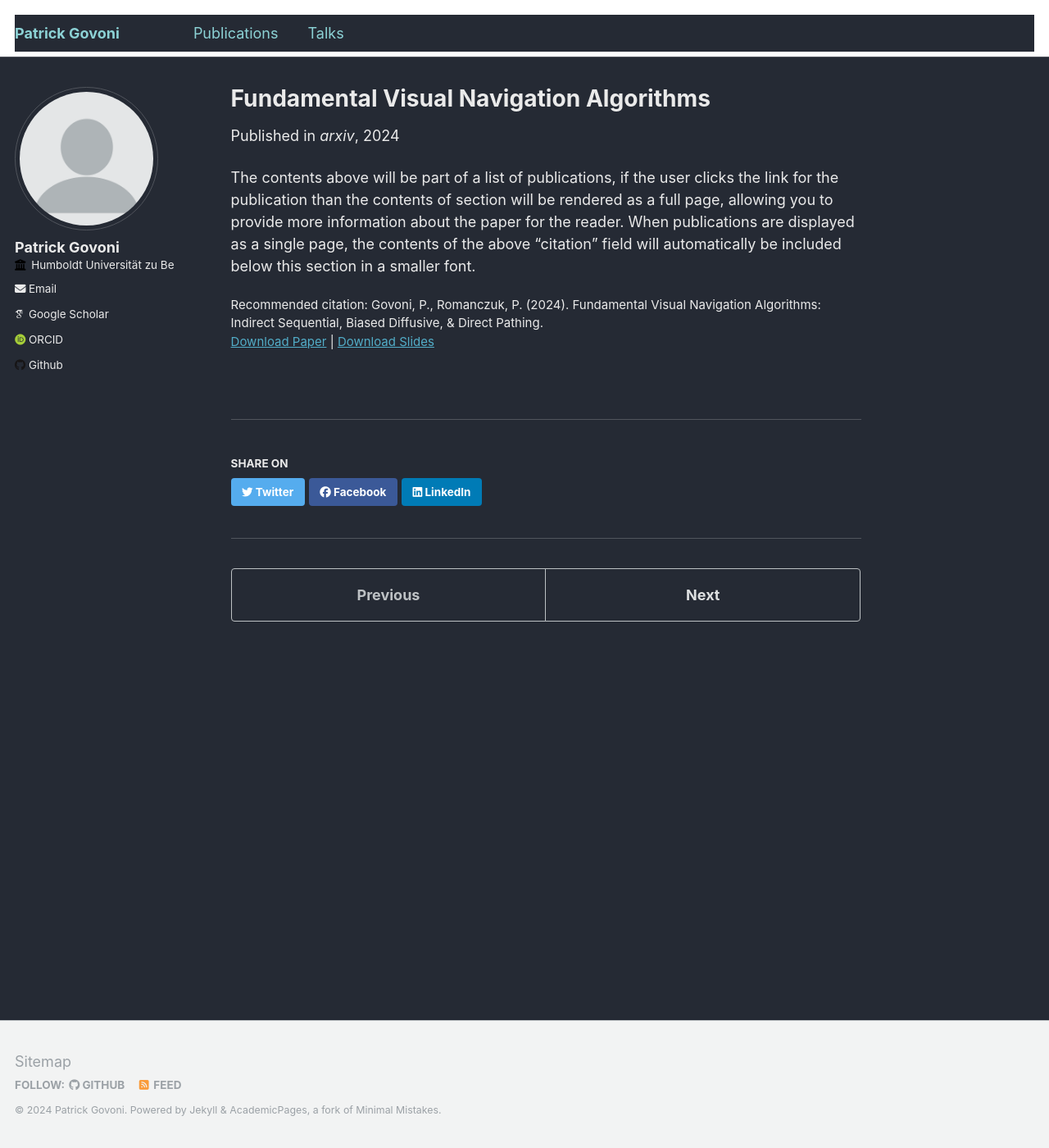
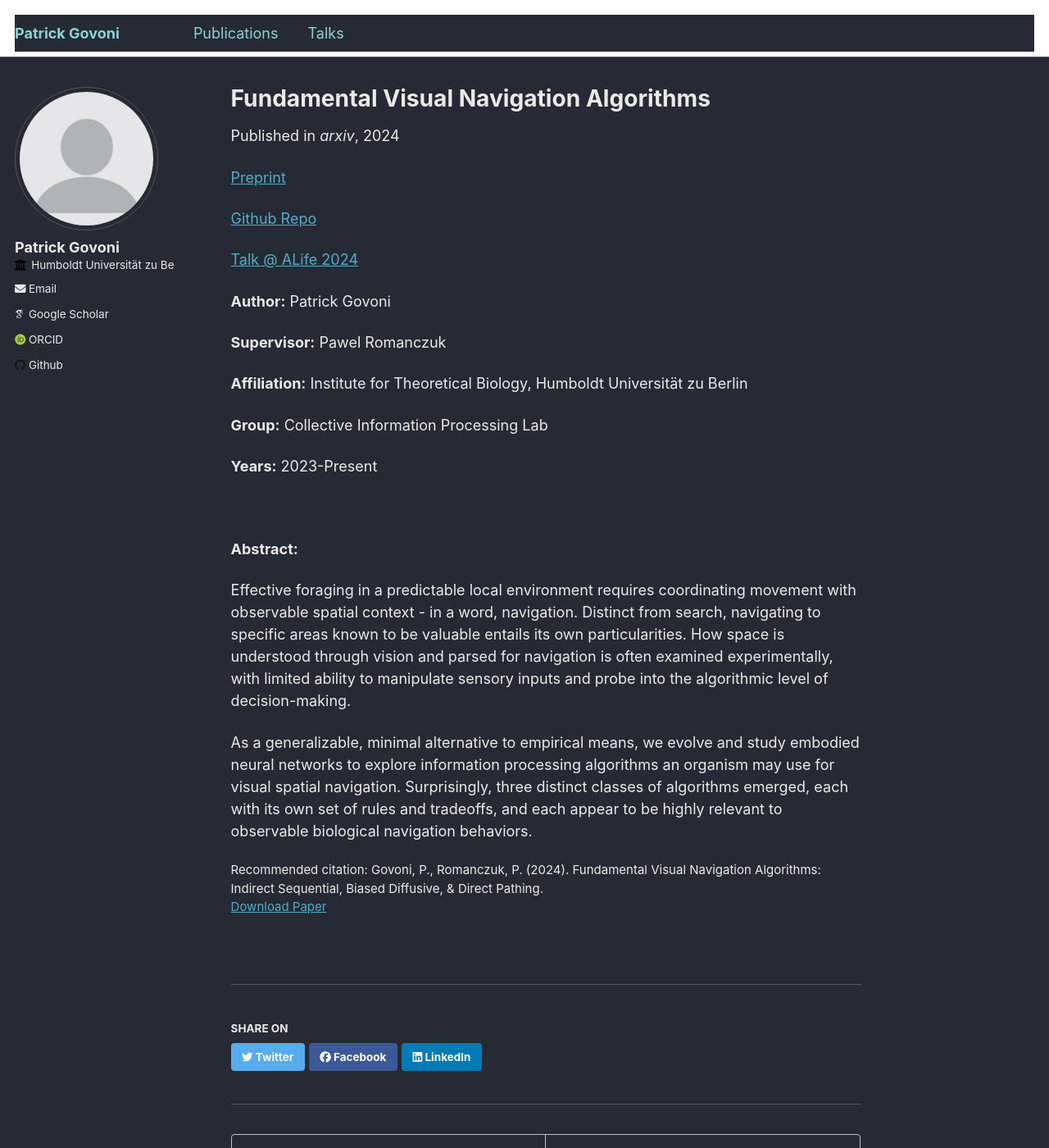
Before and after one commit to pgovoni21/pgovoni21.github.io, a Jekyll site: the page built from _publications/2024-07-18-fundamental-visual-navigation-algorithms.md, in a window 1280 px wide and 1400 px high. Shown: the whole window at 82% size. Built offline with Jekyll 4.4.1, drawn with Linux system fonts in a browser that asks for light colours; some web fonts are replaced.

Commit message:
footer color + pub/talk formatting

```diff
--- a/_publications/2024-07-18-fundamental-visual-navigation-algorithms.md
+++ b/_publications/2024-07-18-fundamental-visual-navigation-algorithms.md
@@ -5,9 +5,31 @@ permalink: /publication/2024-07-18-fundamental-visual-navigation-algorithms
 # excerpt: 'This paper is about the number 1. The number 2 is left for future work.'
 date: 2024-07-18
 venue: 'arxiv'
-slidesurl: 'https://github.com/pgovoni21/vis-nav-abm'
+# slidesurl: 'https://github.com/pgovoni21/vis-nav-abm'
 paperurl: 'https://arxiv.org/abs/2407.13535'
 citation: 'Govoni, P., Romanczuk, P. (2024). Fundamental Visual Navigation Algorithms: Indirect Sequential, Biased Diffusive, & Direct Pathing.'
 ---
 
-The contents above will be part of a list of publications, if the user clicks the link for the publication than the contents of section will be rendered as a full page, allowing you to provide more information about the paper for the reader. When publications are displayed as a single page, the contents of the above "citation" field will automatically be included below this section in a smaller font.
+[Preprint](https://arxiv.org/abs/2407.13535)
+
+[Github Repo](https://github.com/pgovoni21/vis-nav-abm)
+
+[Talk @ ALife 2024](https://pgovoni21.github.io/talks/2024-07-24-alife)
+
+<b>Author:</b> Patrick Govoni
+
+<b>Supervisor:</b> Pawel Romanczuk
+
+<b>Affiliation:</b> Institute for Theoretical Biology, Humboldt Universität zu Berlin
+
+<b>Group:</b> Collective Information Processing Lab
+
+<b>Years:</b> 2023-Present
+
+<br/>
+
+<b>Abstract:</b>
+
+Effective foraging in a predictable local environment requires coordinating movement with observable spatial context - in a word, navigation. Distinct from search, navigating to specific areas known to be valuable entails its own particularities. How space is understood through vision and parsed for navigation is often examined experimentally, with limited ability to manipulate sensory inputs and probe into the algorithmic level of decision-making.
+
+As a generalizable, minimal alternative to empirical means, we evolve and study embodied neural networks to explore information processing algorithms an organism may use for visual spatial navigation. Surprisingly, three distinct classes of algorithms emerged, each with its own set of rules and tradeoffs, and each appear to be highly relevant to observable biological navigation behaviors.
--- a/_sass/_footer.scss
+++ b/_sass/_footer.scss
@@ -20,7 +20,7 @@
           animation: intro 0.3s both;
   -webkit-animation-delay: 0.45s;
           animation-delay: 0.45s;
-  background-color: $lighter-gray;
+  background-color: #252a34;
   border-top: 1px solid $light-gray;
 
   footer {
```
Also changed, not shown: _publications/2021-07-01-ABKinase-bistability-traveling-front-dynamics.md (+18 -2 lines), _publications/2022-12-20-ants-task-partitioning-ABM.md (+18 -2 lines), _talks/2023-08-23-scioi_summer_school.md (+1 -0 lines), _talks/2024-07-24-alife.md (+3 -0 lines).
